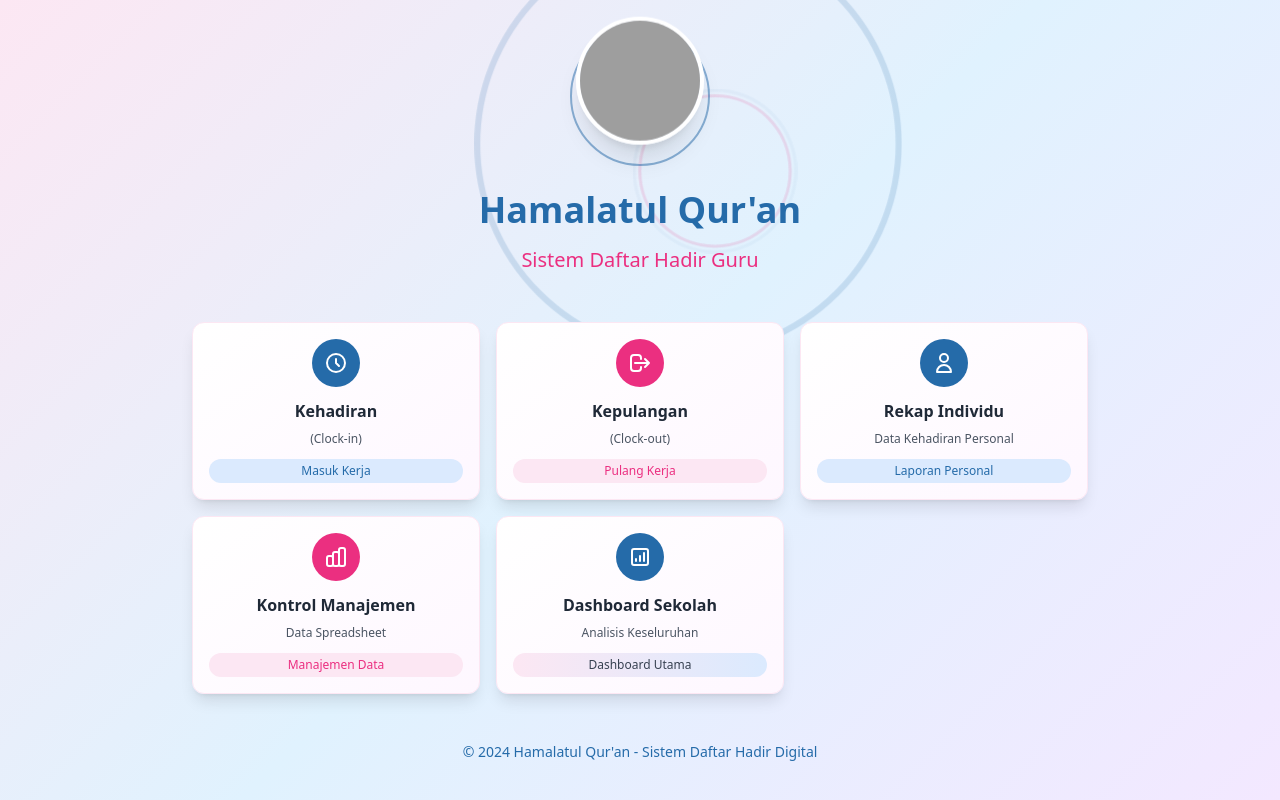
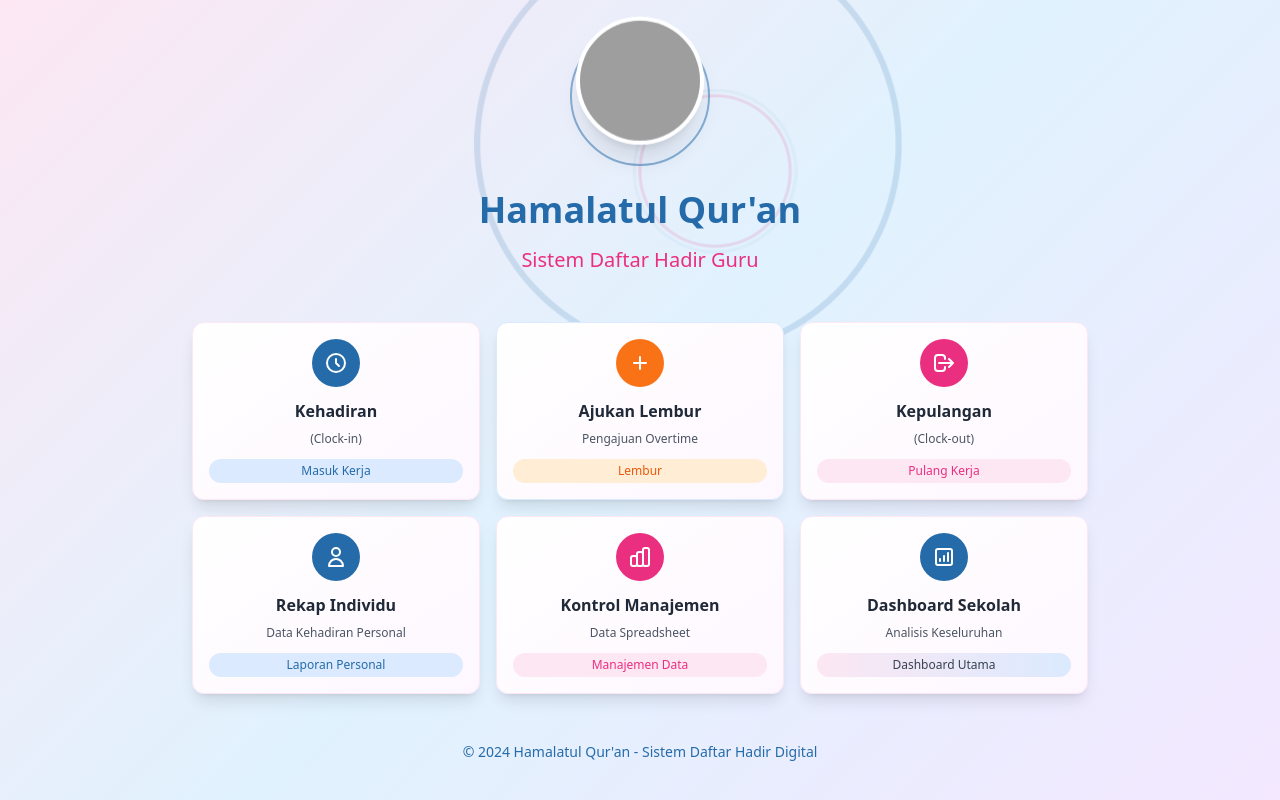
Before and after one commit to ryumedia/hamalatulquran, a plain HTML site: page index.html in a window 1280 px wide. Drawn offline with nearby package versions, Linux system fonts and the light colour scheme; grey boxes are pictures that could not be loaded.

Commit message:
Update index.html
add overtime

```diff
--- a/index.html
+++ b/index.html
@@ -169,6 +169,25 @@
                 </a>
             </div>
 
+            <!-- Ajukan Lembur -->
+            <div class="slide-in" style="animation-delay: 0.25s;">
+                <a href="#"
+                   class="block card-gradient rounded-xl p-4 shadow-lg btn-hover border border-blue-100">
+                    <div class="text-center">
+                        <div class="w-12 h-12 bg-orange-500 rounded-full flex items-center justify-center mx-auto mb-3">
+                            <svg class="w-6 h-6 text-white" fill="none" stroke="currentColor" viewBox="0 0 24 24">
+                                <path stroke-linecap="round" stroke-linejoin="round" stroke-width="2" d="M12 6v6m0 0v6m0-6h6m-6 0H6"></path>
+                            </svg>
+                        </div>
+                        <h3 class="text-base font-semibold text-gray-800 mb-2">Ajukan Lembur</h3>
+                        <p class="text-xs text-gray-600 mb-3">Pengajuan Overtime</p>
+                        <div class="bg-orange-100 text-orange-600 px-3 py-1 rounded-full text-xs font-medium">
+                            Lembur
+                        </div>
+                    </div>
+                </a>
+            </div>
+
             <!-- Kepulangan Clock-out -->
             <div class="slide-in" style="animation-delay: 0.2s;">
                 <a href="https://docs.google.com/forms/d/e/1FAIpQLScrtHA1Zr8dbbXcNHEuELHsgcTwqJrP7D-bViGn4QDxtlOM2A/viewform?usp=sharing&ouid=10122"
```
